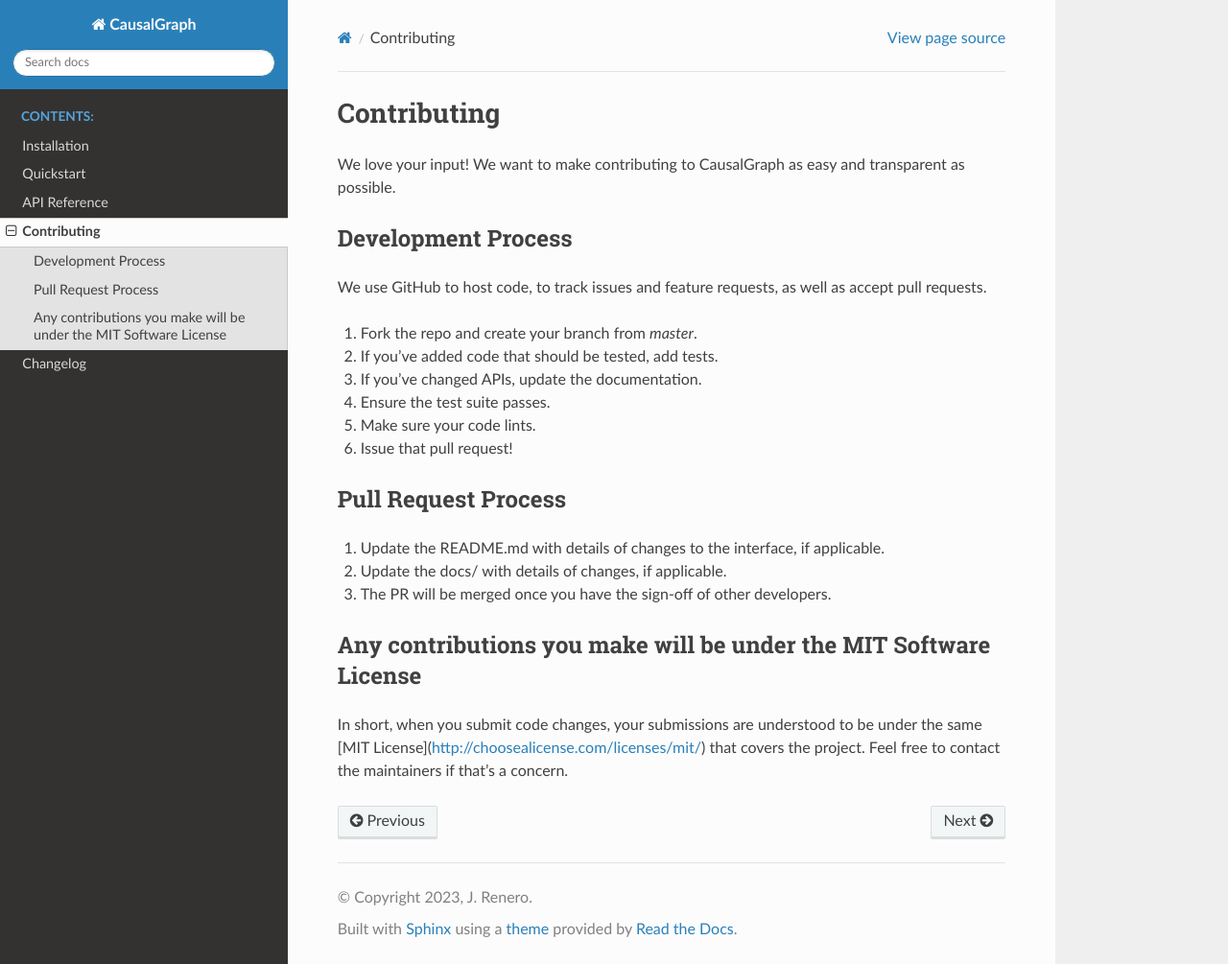
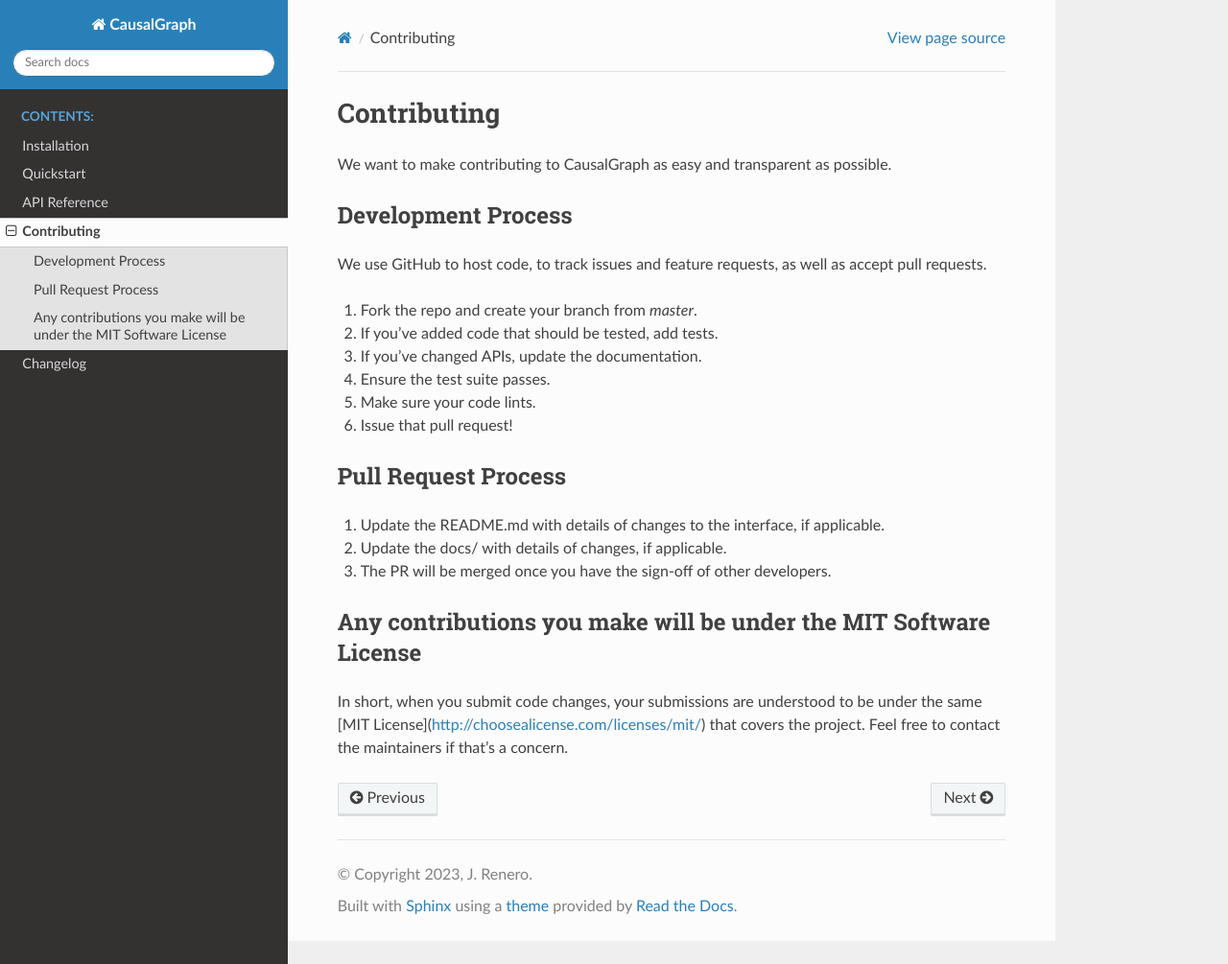
Before and after one commit to renero/causal-graph, a Sphinx documentation site: the page built from docs/contributing.rst, in a window 1280 px wide and 1005 px high. Shown: the whole window at 96% size. Built offline with Sphinx 7.4.7 and the Read the Docs theme 3.1.0, drawn with Linux system fonts in a browser that asks for light colours; pages that are not in the unit, such as notebooks, are missing from menus.

Commit message:
updated rst

```diff
--- a/docs/contributing.rst
+++ b/docs/contributing.rst
@@ -1,12 +1,13 @@
 Contributing
 ============
 
-We love your input! We want to make contributing to CausalGraph as easy and transparent as possible.
+We want to make contributing to CausalGraph as easy and transparent as possible.
 
 Development Process
 -----------------
 
-We use GitHub to host code, to track issues and feature requests, as well as accept pull requests.
+We use GitHub to host code, to track issues and feature requests, as well
+as accept pull requests.
 
 1. Fork the repo and create your branch from `master`.
 2. If you've added code that should be tested, add tests.
@@ -25,4 +26,6 @@ Pull Request Process
 Any contributions you make will be under the MIT Software License
 --------------------------------------------------------------
 
-In short, when you submit code changes, your submissions are understood to be under the same [MIT License](http://choosealicense.com/licenses/mit/) that covers the project. Feel free to contact the maintainers if that's a concern.
+In short, when you submit code changes, your submissions are understood to be
+under the same [MIT License](http://choosealicense.com/licenses/mit/) that
+covers the project. Feel free to contact the maintainers if that's a concern.
```
